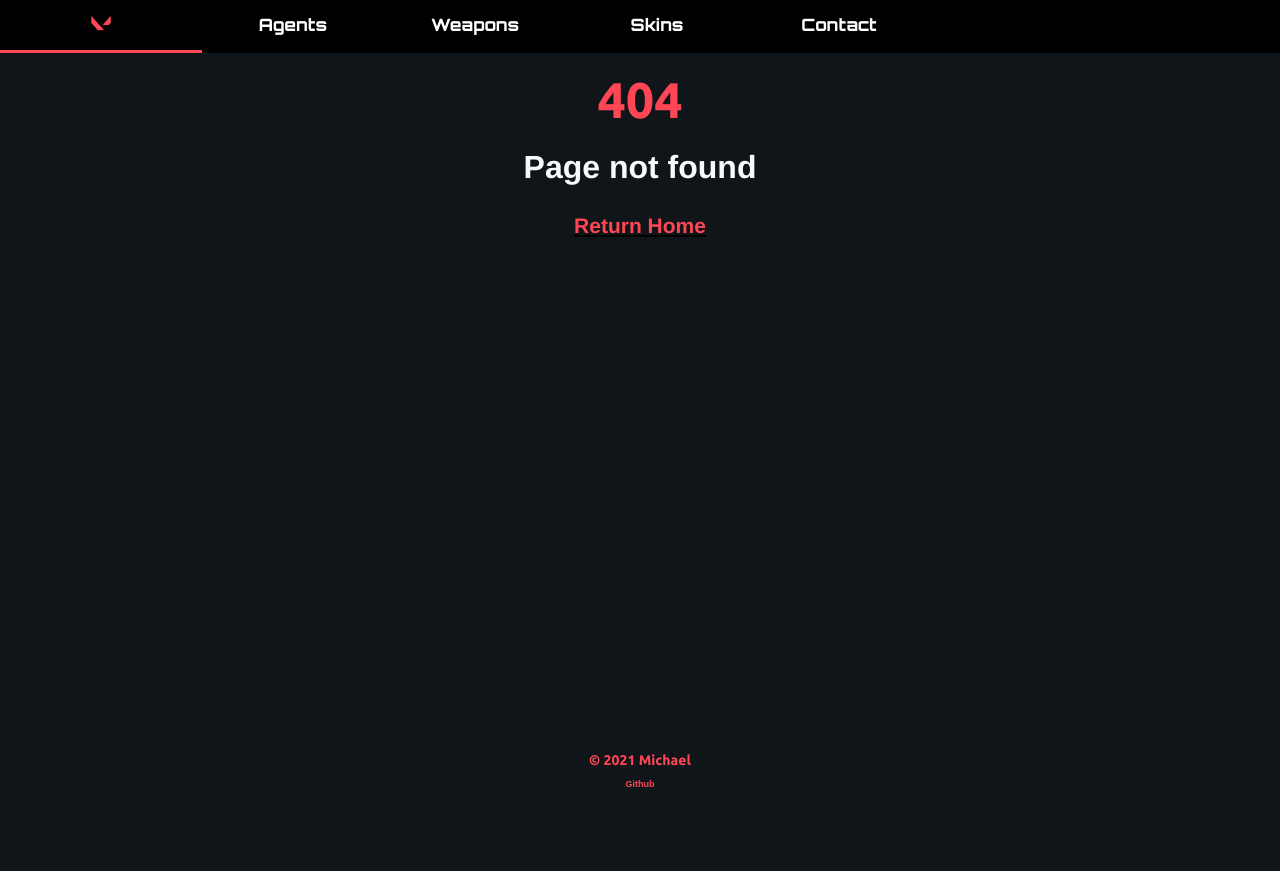
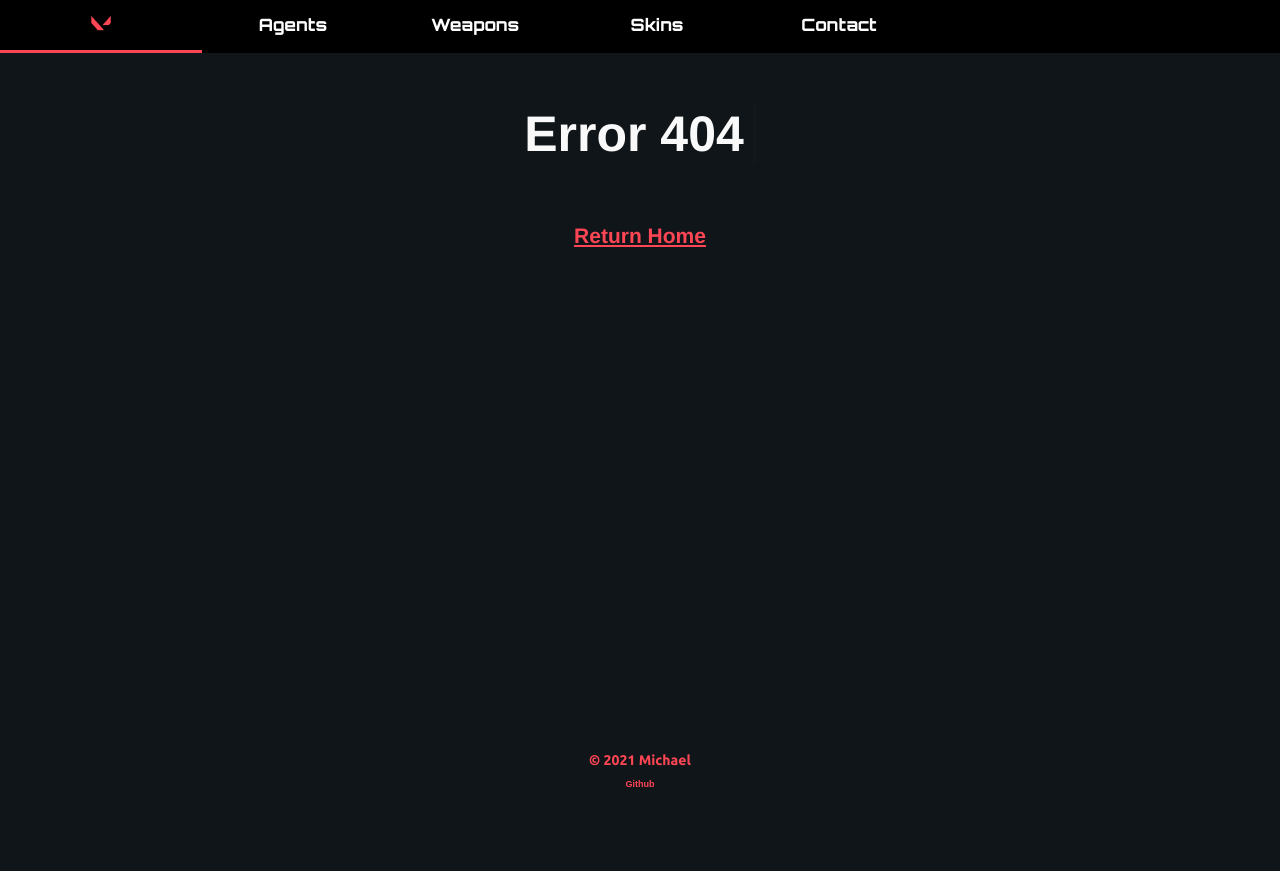
Before and after one commit to michaelocez/Valorant, a Flask app: template templates/404.html in a window 1280 px wide. Before the commit the page ends 787 px from the top, so only its background shows below. Run offline with Flask 2, Linux system fonts and the light colour scheme; the template is opened without the code that fills it: most values are stand-ins (such as "Sample title", 1, 10 or a date in 2020).

Commit message:
error page update and commenting

```diff
--- a/routes.py
+++ b/routes.py
@@ -3,7 +3,7 @@ from flask import Flask, render_template, request, redirect, flash
 app = Flask(__name__)
 app.secret_key = '18197'
 
-#Do Query to avoid repeated code when using @app.route
+#do query to avoid repeated code when using @app.route
 def do_query(query,data= None,fetchall=False):
     conn = sqlite3.connect('12Valorant.db')
     cursor = conn.cursor()
--- a/static/css/style.css
+++ b/static/css/style.css
@@ -1,3 +1,4 @@
+/* nav bar */
 .topnav {
   position: relative;
   background-color: #000000;
@@ -22,11 +23,14 @@
   transition-duration: 0.5s;
   width:170px;
 }
+/* end of nav bar */
 
+/* search bar */
 .searchbar{
   text-align: center;
 }
 
+/* body font, size, colour and text decoration */
 body{
   font-family: Helvetica, sans-serif;
   background-color:#0f1519;
@@ -82,6 +86,9 @@ b{
   width: 850px;
 }
 
+/* end of body */
+
+/* grid */
 .column img {
   margin-top: 8px;
   vertical-align: middle;
@@ -109,16 +116,40 @@ b{
   margin-right: auto;
   transition-duration: 0.25s;
 }
+/* end of grid */
 
-.error{
-  text-decoration: underline;
+/* error page */
+*{
+    transition: all 0.6s;
+}
+
+#error{
+    display: table;
+    width: 100%;
+    height: 100vh;
+    text-align: center;
+}
+
+.fof h1{
+	  font-size: 50px;
+	  display: inline-block;
+	  padding-right: 12px;
+	  animation: type .5s alternate infinite;
+}
+
+@keyframes type{
+	  from{box-shadow: inset -3px 0px 0px #888;}
+	  to{box-shadow: inset -3px 0px 0px transparent;}
 }
 
 .error_return{
   color:#ff4655;
   font-size: 21px;
+  text-decoration: underline;
 }
+/* end of error page */
 
+/* alligning for contacts page */
 .left{
   float: left;
   margin-right: 20px;
@@ -152,8 +183,9 @@ textarea{
   width: 240px;
   height: auto;
 }
+/* end of contacts page */
 
-
+/* footer */
 .footer{
   position: fixed;
   bottom: 0%;
@@ -166,3 +198,4 @@ textarea{
 .footer a:hover{
   color: #ffffff;
 }
+/* end of footer */
--- a/templates/404.html
+++ b/templates/404.html
@@ -1,13 +1,14 @@
 {% extends 'layout.html' %}
 {% block content %}
 
-<center>
-  <b> 404 </b>
-  <h1> Page not found </h1>
-<div class = "error">
-  <a href="/" class = "error_return">
-    <h4> Return Home </h4>
-  </a>
+
+<div id="error">
+	<div class="fof">
+    <!-- error text -->
+    		<h1>Error 404</h1>
+	</div>
+    <a href="/" class = "error_return">     <!-- button to go home -->
+      <h4> Return Home </h4>
+    </a>
 </div>
-</center>
 {% endblock %}
--- a/templates/agentid.html
+++ b/templates/agentid.html
@@ -3,14 +3,12 @@
 
 <center>
 <div class=agents>
-<!-- loop for agent image, description and name -->
+<!-- loop for agent image, description, abilities and name -->
   {% for agentid in agentid %}
     <b>{{agentid[1]}}</b>
       <p>Basic Abilities<br>{{agentid[5]}}</p>
       <p>Signature Abilities<br>{{agentid[6]}}</p>
       <p>Ultimate Ability<br>{{agentid[7]}}</p>
-
-
     <p class="PC">{{agentid[3]}} </p>
     <a href="/weapons/{{agentid[2]}}">
       <p>{{agentid[1]}} is carrying a {{agentid[8]}}</p>
--- a/templates/agents.html
+++ b/templates/agents.html
@@ -5,8 +5,8 @@
   <b> Agents </b>
 </center>
 
-<div class="grid-container">
-  {% for agent in agents %}
+<div class="grid-container"> <!-- grid for agent images and names -->
+  {% for agent in agents %} <!-- loop for agents names and images -->
   <div>
       <a href="/agents/{{agent[0]}}">
         <h2>{{agent[1]}}</h2>
--- a/templates/contact.html
+++ b/templates/contact.html
@@ -9,12 +9,12 @@
     <form id="user_input" action="/message" method="post"> <!-- contact form where user enters first and last name, email and message -->
               <input type="text" id="name" required placeholder="first name" name="user_first_name" class='left'>
               <input type="text" id="name" placeholder="last name" name="user_last_name" class='right'><br>
-              <!--User must have a valid email address to use contact form -->
+              <!-- user must have a valid email address to use contact form -->
               <input type="email" pattern="^([a-zA-Z0-9_\-\.]+)@((\[[0-9]{1,3}\.[0-9]{1,3}\.[0-9]{1,3}\.)|(([a-zA-Z0-9\-]+\.)+))([a-zA-Z]{2,4}|[0-9]{1,3})(\]?)$" required id="email" placeholder="email" name="user_email"><br>
               <textarea id="message" required  placeholder="message" rows = "5" name = "user_message"></textarea><br>
               <input type="submit" id="submit" value="SEND">
 
-    <!-- Shows a message after someone presses send -->
+    <!-- shows a message after someone presses send -->
     {% with messages = get_flashed_messages() %}
       {% if messages %}
         {% for message in messages %}
--- a/templates/footer.html
+++ b/templates/footer.html
@@ -1,7 +1,8 @@
-<div class ='footer'> <!-- FOOTER -->
+<div class ='footer'> <!-- footer -->
   <center>
     <h2> &copy; 2021 Michael</h2>
       <h3>
+        <!-- link to github -->
         <a href="https://github.com/michaelocez">Github</a>
       </h3>
   </center>
--- a/templates/home.html
+++ b/templates/home.html
@@ -3,7 +3,7 @@
 
 <center>
   <b> Michael's Home Page</b>
-  <h2> My Top 4</h2> <!-- Show's my favourite agent, weapon, skin collection and knife -->
+  <h2> My Top 4</h2> <!-- show's my favourite agent, weapon, skin collection and knife -->
 </center>
 
 <div class="grid-container">
--- a/templates/layout.html
+++ b/templates/layout.html
@@ -1,8 +1,8 @@
 <!doctype html>
 <html>
   <head>
-    <title> Michael's Website // {{title}}</title>
-    <link rel="stylesheet" href="/static/css/style.css">
+    <title> Michael's Website // {{title}}</title> <!-- title of webpage -->
+    <link rel="stylesheet" href="/static/css/style.css"> <!-- link to CSS -->
     <link rel = "icon" href ="/static/images/logo.png" type="image/icon type"> <!-- favicon -->
     <link href="https://fonts.googleapis.com/css2?family=Orbitron:wght@800&family=Rubik&family=Ubuntu:wght@700&display=swap" rel="stylesheet"> <!--Fonts -->
   </head>
--- a/templates/nav.html
+++ b/templates/nav.html
@@ -1,7 +1,7 @@
-<div class="topnav"> <!--nav bar-->
+<div class="topnav"> <!-- nav bar-->
 
 
-  <a class="navbar-brand" href="/"> <!--home with clickable image-->
+  <a class="navbar-brand" href="/"> <!-- home with clickable image -->
     <div class = "logo-image">
       <img src="/static/images/logo.png" style="width: 20px; height: 18px">
     </div>
@@ -14,5 +14,4 @@
 
 <br>
 
-
 </div>
--- a/templates/search.html
+++ b/templates/search.html
@@ -1,6 +1,6 @@
 <!-- search bar -->
 <div class="searchbar">
     <form id="user_input" action="/search" method="post">
-        <input type="text" id="search" placeholder="Search Skin Collection" minlength="3" maxlength="35" name="filter" >
+        <input type="text" id="search" placeholder="Search Skin Collection" minlength="3" maxlength="35" name="filter" > <!-- min and max length -->
     </form>
 </div>
--- a/templates/skincollection.html
+++ b/templates/skincollection.html
@@ -1,13 +1,13 @@
 {% extends 'layout.html' %}
 {% block content %}
 
-<!-- Title -->
+<!-- title -->
 <center>
   <b> Skin Collections</b>
   {% include 'search.html' %}
 </center>
 
-<!-- grid for all Skin Collection Images from a loop-->
+<!-- grid for all skin collection images from a loop-->
 <div class="grid-container">
   {% for skincollection in skincollection %}
   <div>
--- a/templates/skins.html
+++ b/templates/skins.html
@@ -2,14 +2,10 @@
 {% block content %}
 
 <center>
-
-<!-- debug -->
+<!-- get skin collection name and image -->
 <b> {{(skins[0])[6]}} Collection </b>
-
 <br>
-
 <img src="/static/images/skincollection/{{skins[0][5]}}" class = "SkinCollectionImages" alt="Skin Collection Images" width="400" height="195">
-
 
 <!-- loop to show all skins in the collection and name -->
 <div class="grid-container">
```
Also changed, not shown: templates/error.html (deleted, +0 -13 lines).
